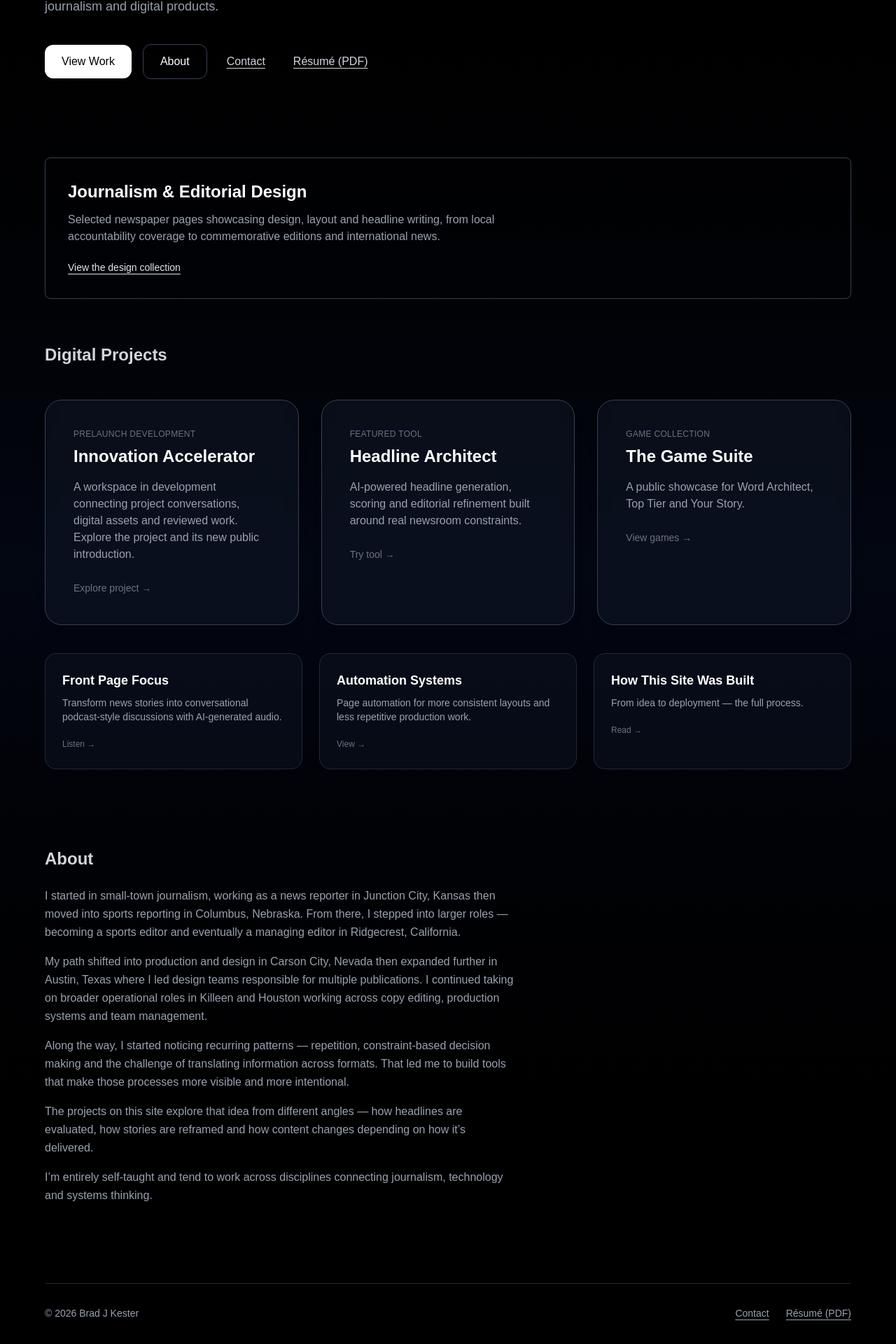
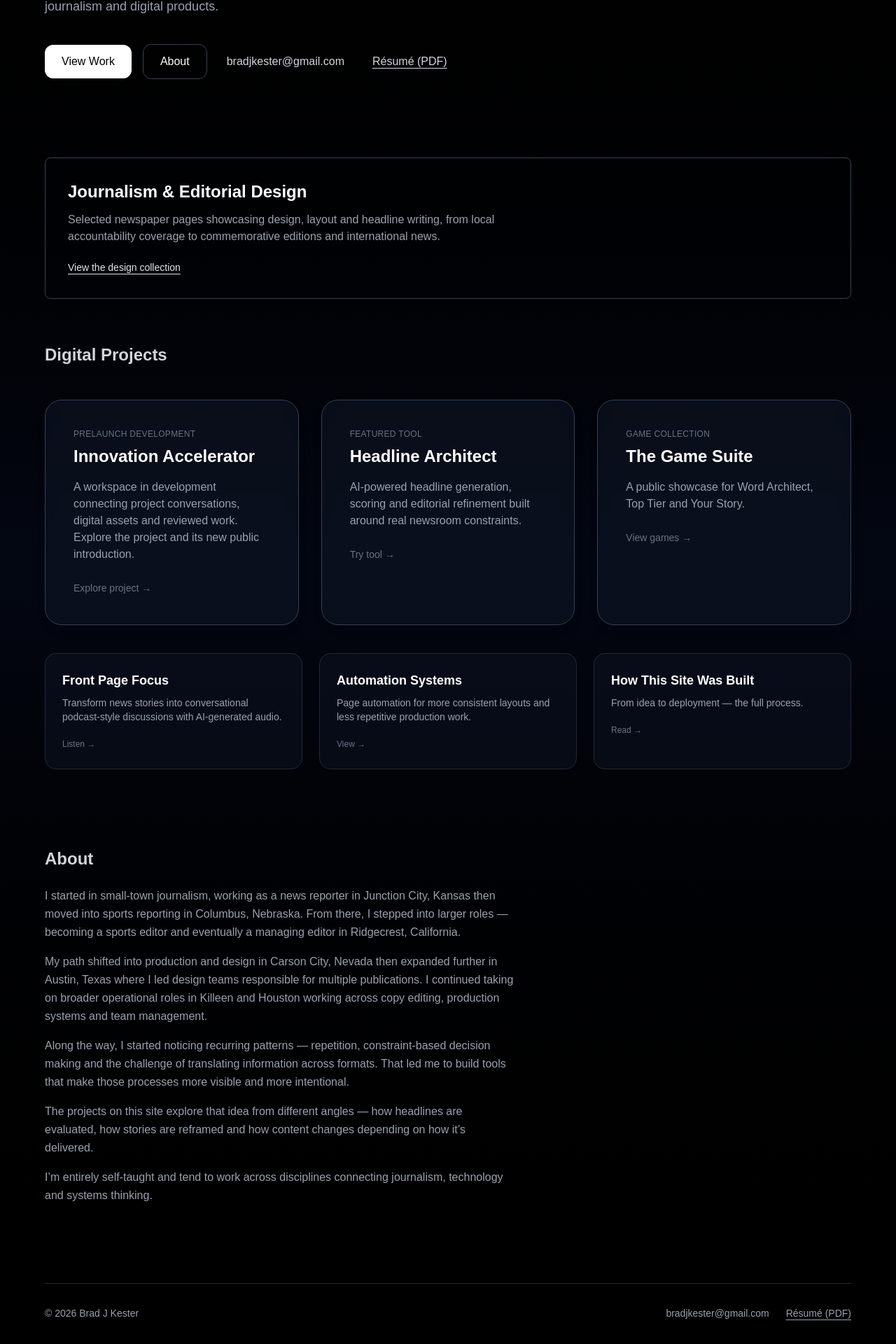
Before and after one commit to KestCo/my-portfolio, a Next.js app: page / in a window 1280 px wide. Shown: the part 406-2326 px from the top of the page at 70% size. Built offline with nearby package versions, Linux system fonts and the light colour scheme.

Commit message:
Show email contact as plain selectable text

```diff
--- a/app/page.tsx
+++ b/app/page.tsx
@@ -34,9 +34,9 @@ export default function Home() {
             >
               About
             </Link>
-            <a href="mailto:bradjkester@gmail.com" className="px-3 py-3 text-gray-300 underline underline-offset-4 hover:text-white focus-visible:outline-2 focus-visible:outline-offset-4 focus-visible:outline-white">
-              Contact
-            </a>
+            <span className="max-w-full break-words px-3 py-3 text-gray-300 select-text">
+              bradjkester@gmail.com
+            </span>
             <a href="/documents/brad-kester-resume-2026.pdf" download className="px-3 py-3 text-gray-300 underline underline-offset-4 hover:text-white focus-visible:outline-2 focus-visible:outline-offset-4 focus-visible:outline-white">
               Résumé (PDF)
             </a>
@@ -219,7 +219,7 @@ export default function Home() {
         <footer className="flex flex-wrap items-center justify-between gap-4 border-t border-gray-800 pt-6 text-gray-400 text-sm">
           <p>© {new Date().getFullYear()} Brad J Kester</p>
           <nav aria-label="Contact and résumé" className="flex flex-wrap gap-6">
-            <a href="mailto:bradjkester@gmail.com" className="py-2 underline underline-offset-4 hover:text-white focus-visible:outline-2 focus-visible:outline-offset-4 focus-visible:outline-white">Contact</a>
+            <span className="max-w-full break-words py-2 select-text">bradjkester@gmail.com</span>
             <a href="/documents/brad-kester-resume-2026.pdf" download className="py-2 underline underline-offset-4 hover:text-white focus-visible:outline-2 focus-visible:outline-offset-4 focus-visible:outline-white">Résumé (PDF)</a>
           </nav>
         </footer>
```
